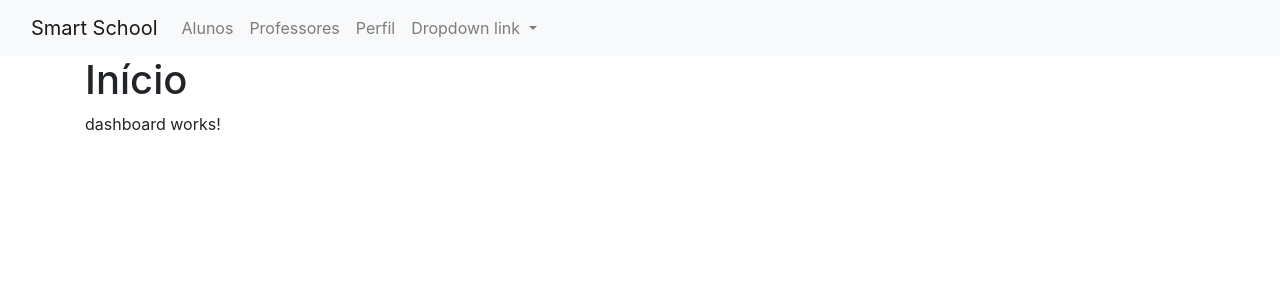
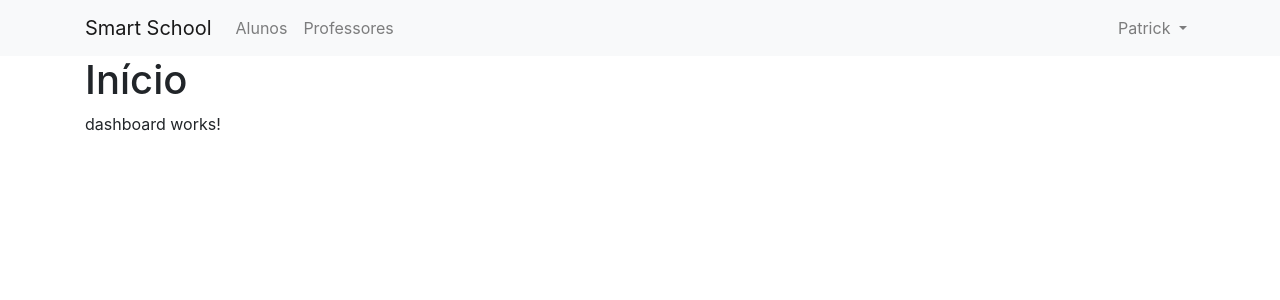
Before and after one commit to PatrickGuilherme/SmartSchool, an Angular app: page /dashboard in a window 1280 px wide. Shown: the top 300 px of the page. Built offline with nearby package versions, Linux system fonts and the light colour scheme.

Commit message:
Pleno funcionamento do dropdownlist

```diff
--- a/src/app/nav/nav.component.html
+++ b/src/app/nav/nav.component.html
@@ -1,12 +1,10 @@
 <nav class="navbar navbar-expand-lg navbar-light bg-light">
-  <div class="container-fluid">
-
+  <div class="container">
     <a class="navbar-brand" routerLink="dashboard">Smart School</a>
-    <button class="navbar-toggler" type="button" data-bs-toggle="collapse" data-bs-target="#navbarNavDropdown" aria-controls="navbarNavDropdown" aria-expanded="false" aria-label="Toggle navigation">
+    <button class="navbar-toggler" type="button" data-toggle="collapse" data-target="#navbarNavDropdown" aria-controls="navbarNavDropdown" aria-expanded="false" aria-label="Toggle navigation">
       <span class="navbar-toggler-icon"></span>
     </button>
     <div class="collapse navbar-collapse" id="navbarNavDropdown">
-
       <ul class="navbar-nav">
         <li class="nav-item">
           <a class="nav-link" routerLinkActive="active" routerLink="alunos">Alunos</a>
@@ -14,18 +12,16 @@
         <li class="nav-item">
           <a  class="nav-link" routerLinkActive="active"  routerLink="professores">Professores</a>
         </li>
-        <li class="nav-item">
-          <a class="nav-link" routerLinkActive="active"  routerLink="perfil">Perfil</a>
-        </li>
+      </ul>
+      <ul class="navbar-nav ml-auto" dropdown>
         <li class="nav-item dropdown">
-          <a class="nav-link dropdown-toggle" href="#" id="navbarDropdownMenuLink" role="button" data-bs-toggle="dropdown" aria-expanded="false">
-            Dropdown link
+          <a id="button-basic" dropdownToggle class="nav-link dropdown-toggle" data-toggle="dropdown" aria-haspopup="true" aria-expanded="false" style="cursor: pointer;">
+            Patrick
           </a>
-          <ul class="dropdown-menu" aria-labelledby="navbarDropdownMenuLink">
-            <li><a class="dropdown-item" href="#">Action</a></li>
-            <li><a class="dropdown-item" href="#">Another action</a></li>
-            <li><a class="dropdown-item" href="#">Something else here</a></li>
-          </ul>
+          <div  id="dropdown-basic" *dropdownMenu class="dropdown-menu" aria-labelledby="navbarDropdownMenuLink">
+            <a class="dropdown-item" href="#" routerLink="perfil">Perfil</a>
+            <a class="dropdown-item" href="#">Sair</a>
+          </div>
         </li>
       </ul>
     </div>
```
